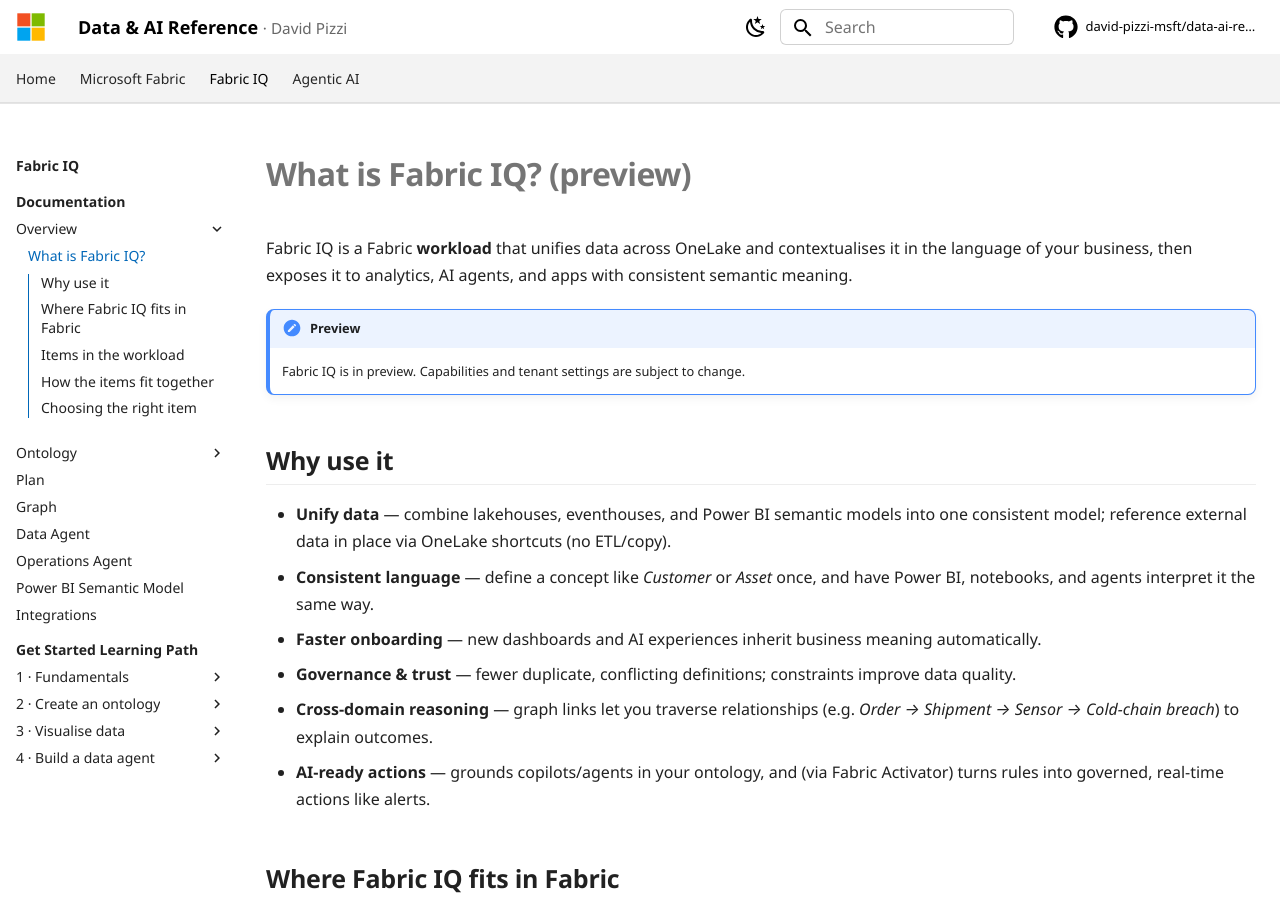
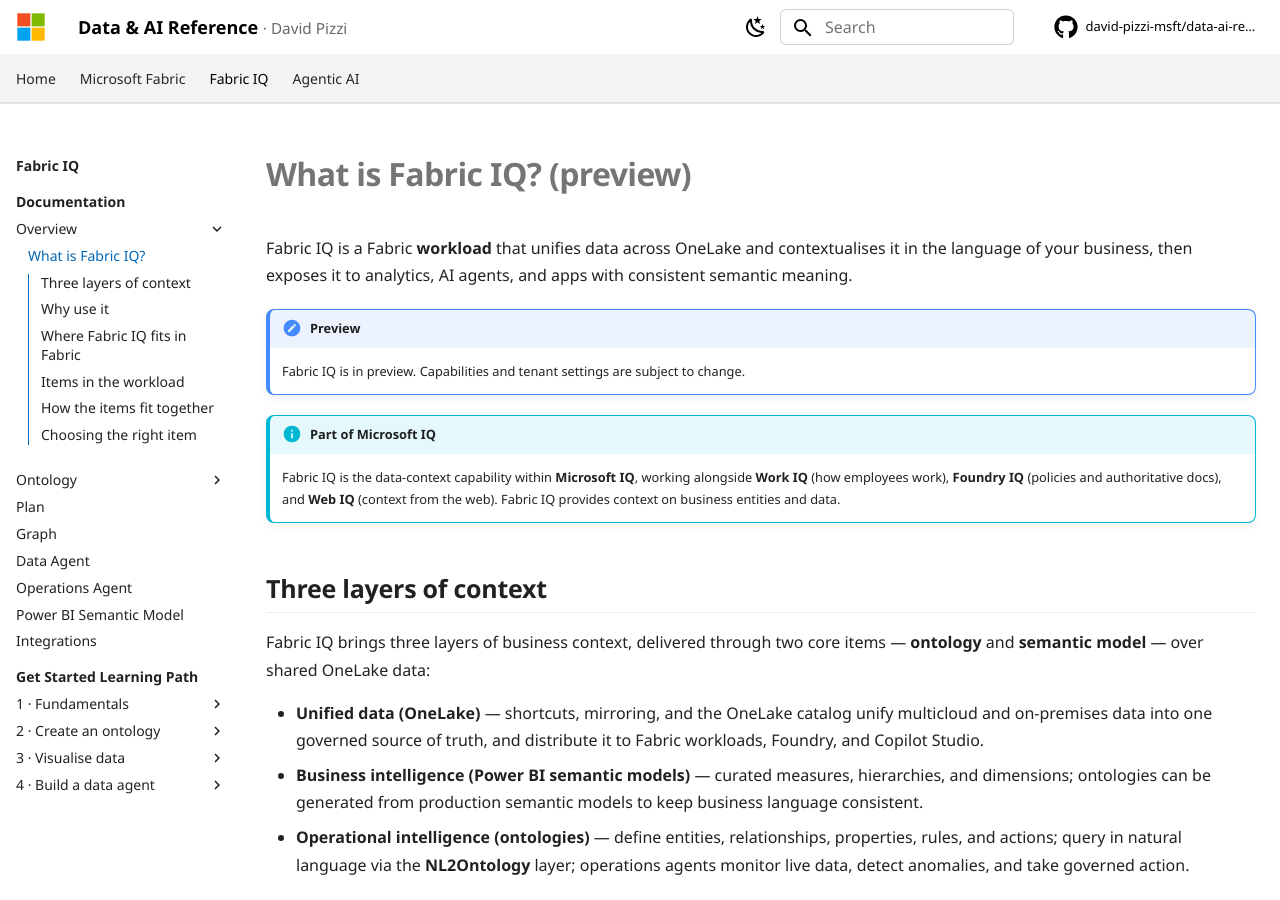
Before and after one commit to david-pizzi-msft/data-ai-reference, an MkDocs documentation site: the page built from docs/fabric-iq/documentation/overview/what-is-fabric-iq.md, in a window 1280 px wide and 900 px high. Built offline with MkDocs 1.6.1 and Material for MkDocs 9.7.7, drawn with Linux system fonts in a browser that asks for light colours; some web fonts are replaced; comment, search, counter and statistics services are not loaded; some of the changed text lies outside the part shown.

Commit message:
Refresh Fabric IQ overview to match Learn (2026-05-26)

```diff
--- a/docs/fabric-iq/documentation/overview/what-is-fabric-iq.md
+++ b/docs/fabric-iq/documentation/overview/what-is-fabric-iq.md
@@ -4,6 +4,20 @@ Fabric IQ is a Fabric **workload** that unifies data across OneLake and contextu
 
 !!! note "Preview"
     Fabric IQ is in preview. Capabilities and tenant settings are subject to change.
+
+!!! info "Part of Microsoft IQ"
+    Fabric IQ is the data-context capability within **Microsoft IQ**, working alongside
+    **Work IQ** (how employees work), **Foundry IQ** (policies and authoritative docs), and
+    **Web IQ** (context from the web). Fabric IQ provides context on business entities and data.
+
+## Three layers of context
+
+Fabric IQ brings three layers of business context, delivered through two core items —
+**ontology** and **semantic model** — over shared OneLake data:
+
+- **Unified data (OneLake)** — shortcuts, mirroring, and the OneLake catalog unify multicloud and on-premises data into one governed source of truth, and distribute it to Fabric workloads, Foundry, and Copilot Studio.
+- **Business intelligence (Power BI semantic models)** — curated measures, hierarchies, and dimensions; ontologies can be generated from production semantic models to keep business language consistent.
+- **Operational intelligence (ontologies)** — define entities, relationships, properties, rules, and actions; query in natural language via the **NL2Ontology** layer; operations agents monitor live data, detect anomalies, and take governed action.
 
 ## Why use it
 
```
Also changed, not shown: other parts of docs/fabric-iq/documentation/overview/what-is-fabric-iq.md (+1 -1 lines).
